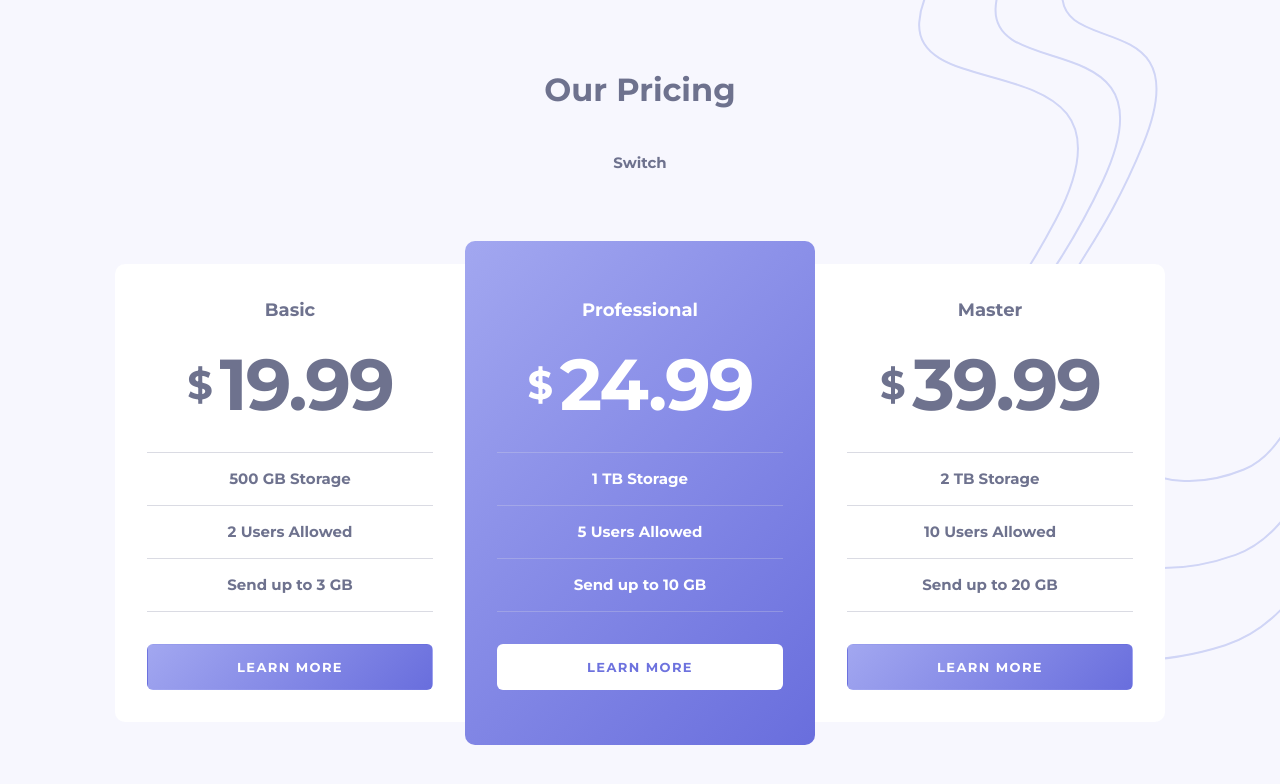
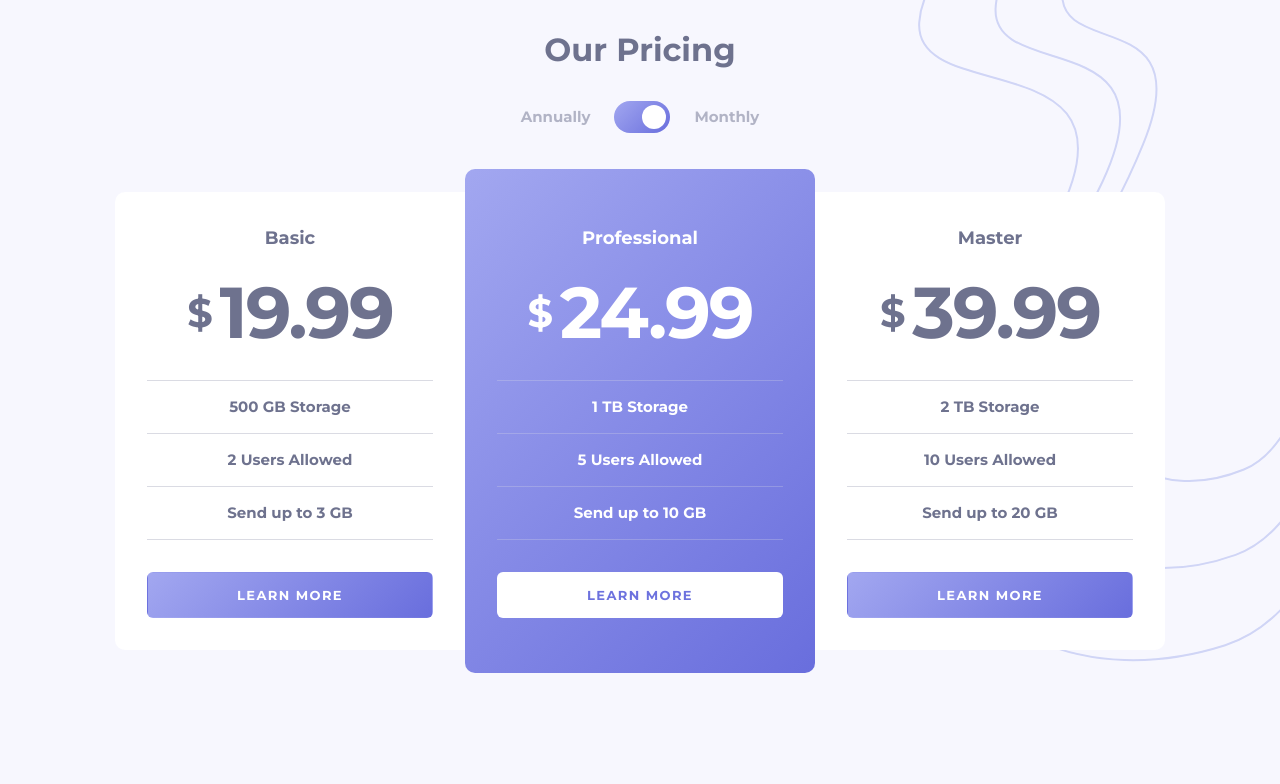
Before and after one commit to qarangy/pricing, a plain HTML site: page index.html in a window 1280 px wide. Drawn offline with Linux system fonts and the light colour scheme.

Commit message:
update plan prices payment period

```diff
--- a/css/style.css
+++ b/css/style.css
@@ -73,8 +73,8 @@ img {
 
 .page {
     display: flex;
-    padding-top: 70px;
-    padding-bottom: 70px;
+    padding-top: 30px;
+    padding-bottom: 40px;
     flex-direction: column;
     align-items: center;
     justify-content: center;
@@ -82,7 +82,7 @@ img {
 
 .page-title {
     margin-top: 0;
-    margin-bottom: 40px;
+    margin-bottom: 32px;
     font-size: 32px;
     line-height: normal;
 }
@@ -208,3 +208,63 @@ img {
     border-color: #fff;
     color: #fff;
 }
+
+.pricing-switch {
+    margin-bottom: 36px;
+}
+
+.switch {
+    display: flex;
+    align-items: center;
+}
+
+.switch-label {
+    font-size: 15px;
+    line-height: 28px;
+    color: var(--text-color);
+    opacity: 0.5;
+    transition: opacity 0.2s ease;
+}
+
+.switch-label:hover {
+    opacity: 1;
+}
+
+.switch-control {
+    position: relative;
+    padding: 4px;
+    margin-right: 24px;
+    margin-left: 24px;
+    width: 56px;
+    height: 32px;
+    border-radius: 16px;
+    background-image: linear-gradient(135deg, #A2A7F0 0%, #696EDD 100%);
+
+}
+
+.switch-circle {
+    width: 24px;
+    height: 24px;
+    border-radius: 50%;
+    background-color: #fff;
+    transition: margin 0.3s ease;
+}
+
+.payment-input-monthly:checked ~ .switch-control .switch-circle {
+    margin-left: 24px;
+}
+
+.switch-control-annually,
+.switch-control-monthly {
+    position: absolute;
+    left: 0;
+    top: 0;
+    width: 100%;
+    height: 100%;
+    cursor: pointer;
+}
+
+.payment-input-annually:checked ~ .switch-control .switch-control-monthly,
+.payment-input-monthly:checked ~ .switch-control .switch-control-annually {
+    z-index: 5;
+}
--- a/index.html
+++ b/index.html
@@ -22,16 +22,30 @@
         <div class="page container">
             <h1 class="page-title">Our Pricing</h1>
 
-            <div style="margin-bottom: 64px;">Switch</div>
+            <form class="pricing-switch" action="http://echo.htmlacademy.ru" method="GET">
+                <div class="switch">
+                    <input class="payment-input-annually visuallyhidden" type="radio" name="payment_period" value="annually" id="annually-payment-radio">
+
+                    <input class="payment-input-monthly visuallyhidden" type="radio" name="payment_period" value="monthly" id="monthly-payment-radio" checked>
+
+                    <label class="switch-label" for="annually-payment-radio">Annually</label>
+                    <div class="switch-control">
+                        <div class="switch-circle"></div>
+                        <label class="switch-control-annually" for="annually-payment-radio"></label>
+                        <label class="switch-control-monthly" for="monthly-payment-radio"></label>
+                    </div>
+                    <label class="switch-label" for="monthly-payment-radio">Monthly</label>
+                </div>
+            </form>
 
             <div class="pricing">
                 <h2 class="visuallyhidden">Pricing</h2>
                 <div class="pricing-inner">
-                    <section class="pricing-plan">
+                    <section class="pricing-plan" data-payment-annually="199.99" data-payment-monthly="19.99">
                         <h3 class="pricing-title">Basic</h3>
                         <div class="pricing-plan-price">
                             <span class="pricing-plan-currency">$</span>
-                            19.99
+                            <span class="pricing-plan-value">19.99</span>
                         </div>
 
                         <ul class="pricing-plan-features">
@@ -43,11 +57,11 @@
                         <a class="button button-block button-primary" href="#">LEARN MORE</a>
                     </section>
 
-                    <section class="pricing-plan pricing-plan-best">
+                    <section class="pricing-plan pricing-plan-best" data-payment-annually="249.99" data-payment-monthly="24.99">
                         <h3 class="pricing-title">Professional</h3>
                         <div class="pricing-plan-price">
                             <span class="pricing-plan-currency">$</span>
-                            24.99
+                            <span class="pricing-plan-value">24.99</span>
                         </div>
 
                         <ul class="pricing-plan-features">
@@ -59,11 +73,11 @@
                         <a class="button button-block button-white" href="#">LEARN MORE</a>
                     </section>
 
-                    <section class="pricing-plan">
+                    <section class="pricing-plan" data-payment-annually="399.99" data-payment-monthly="39.99">
                         <h3 class="pricing-title">Master</h3>
                         <div class="pricing-plan-price">
                             <span class="pricing-plan-currency">$</span>
-                            39.99
+                            <span class="pricing-plan-value">39.99</span>
                         </div>
 
                         <ul class="pricing-plan-features">
--- a/js/main.js
+++ b/js/main.js
@@ -0,0 +1,19 @@
+const elsPaymentPeriodRadio = document.querySelectorAll('[name="payment_period"]');
+const elsPricingPlanValue = document.querySelectorAll('.pricing-plan-value')
+
+elsPaymentPeriodRadio.forEach(function (elPaymentPeriodRadio) {
+  elPaymentPeriodRadio.addEventListener('change', function() {
+    const period = elPaymentPeriodRadio.value;
+
+
+    if (period === 'annually') {
+      elsPricingPlanValue.forEach(function (elPrice) {
+        elPrice.textContent = elPrice.closest('.pricing-plan').dataset.paymentAnnualy;
+      });
+    } else {
+      elsPricingPlanValue.forEach(function (elPrice) {
+        elPrice.textContent = elPrice.closest('.pricing-plan').dataset.paymentMonthly;
+      });
+    }
+  });
+});
```
